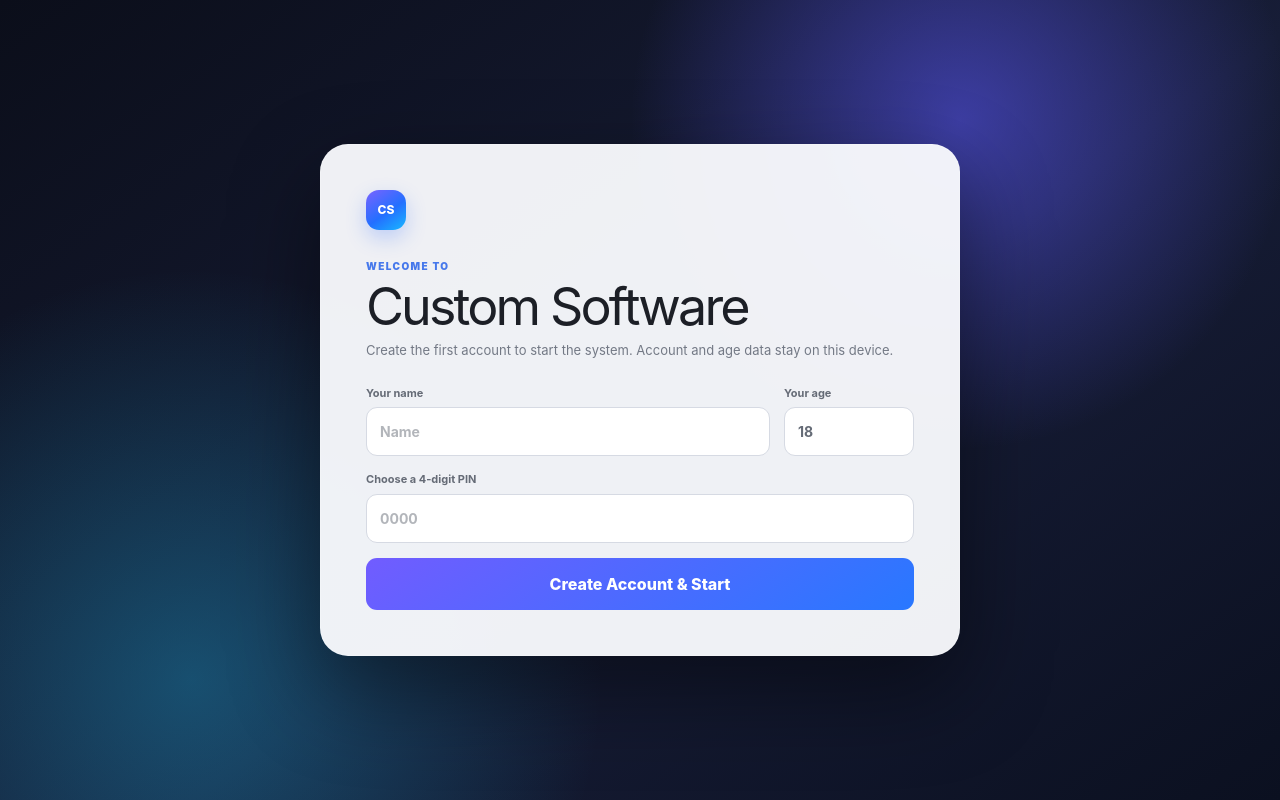
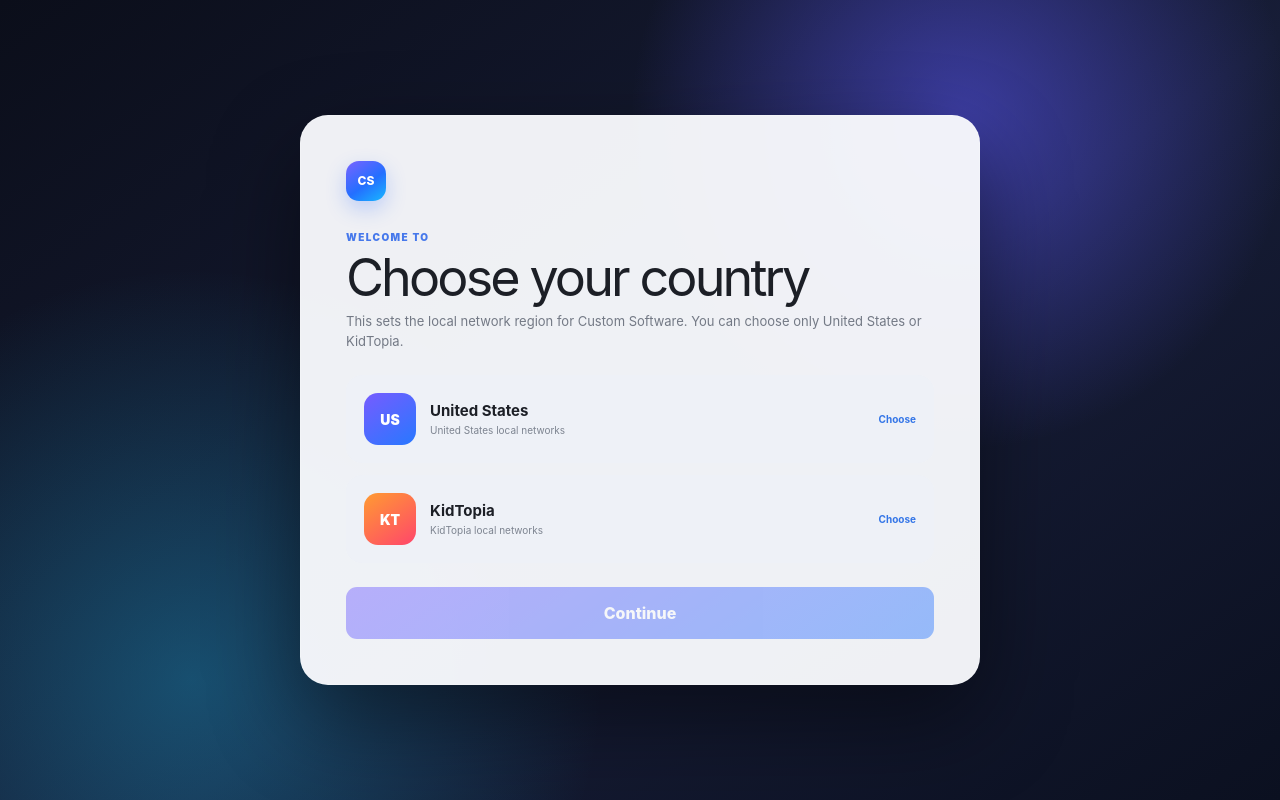
Before and after one commit to MrAwesomePro1/custom-software, a Next.js app: page / in a window 1280 px wide. Built offline with nearby package versions, Linux system fonts and the light colour scheme.

Commit message:
Add country setup and Wi-Fi network settings

```diff
--- a/app/layout.tsx
+++ b/app/layout.tsx
@@ -6,6 +6,7 @@ import "./functional-apps.css";
 import "./social-settings.css";
 import "./accounts-wallet.css";
 import "./software-viders.css";
+import "./wifi-country.css";
 
 export async function generateMetadata(): Promise<Metadata> {
   const requestHeaders = await headers();
--- a/app/page.tsx
+++ b/app/page.tsx
@@ -126,6 +126,7 @@ export default function Home() {
   const [familyState, setFamilyState] = useState<FamilyState | null>(null);
   const [familyReady, setFamilyReady] = useState(false);
   const [signedIn, setSignedIn] = useState(false);
+  const [country, setCountry] = useState("");
   const [now, setNow] = useState(new Date());
   const [newApp, setNewApp] = useState({ name: "", icon: "🚀", category: "Utilities", description: "", color: "#6c5ce7" });
 
@@ -177,6 +178,7 @@ export default function Home() {
     try {
       const saved = localStorage.getItem("cs-family-state");
       if (saved) setFamilyState(JSON.parse(saved));
+      setCountry(localStorage.getItem("cs-country") || "");
       setSignedIn(sessionStorage.getItem("cs-account-session") === "active");
     } catch { /* show account setup */ }
     setFamilyReady(true);
@@ -279,6 +281,7 @@ export default function Home() {
   } as React.CSSProperties;
 
   if (!familyReady) return <div className="account-loading"><span className="brand-mark">CS</span><p>Starting Custom Software...</p></div>;
+  if (!country) return <CountrySetup onComplete={(choice) => { localStorage.setItem("cs-country", choice); setCountry(choice); }} />;
   if (!familyState) return <AccountSetup onComplete={(next) => { updateFamilyState(next); sessionStorage.setItem("cs-account-session", "active"); setSignedIn(true); }} />;
   if (!signedIn) return <AccountLogin state={familyState} onSuccess={(next) => { updateFamilyState(next); sessionStorage.setItem("cs-account-session", "active"); setSignedIn(true); }} />;
 
@@ -393,6 +396,11 @@ export default function Home() {
       {installHelp && <div className="install-help-layer" role="dialog" aria-modal="true" aria-label="Install Custom Software"><div className="install-help-card"><button className="install-close" type="button" onClick={() => setInstallHelp(false)} aria-label="Close">×</button><span className="brand-mark">CS</span><h2>Install Custom Software</h2><p><strong>iPhone or iPad</strong>Tap the Share button in Safari, then choose <b>Add to Home Screen</b>.</p><p><strong>Nitro V 15</strong>Open this page in Chrome or Edge, then choose <b>Install Custom Software</b> from the address bar or browser menu.</p><button type="button" onClick={() => setInstallHelp(false)}>Got it</button></div></div>}
     </main>
   );
+}
+
+function CountrySetup({ onComplete }: { onComplete: (country: string) => void }) {
+  const [selected, setSelected] = useState("");
+  return <main className="account-setup country-setup"><div className="account-panel"><span className="brand-mark">CS</span><div className="setup-heading"><small>WELCOME TO</small><h1>Choose your country</h1><p>This sets the local network region for Custom Software. You can choose only United States or KidTopia.</p></div><div className="country-options"><button className={selected === "United States" ? "selected" : ""} type="button" onClick={() => setSelected("United States")}><span>US</span><div><strong>United States</strong><small>United States local networks</small></div><b>{selected === "United States" ? "Selected" : "Choose"}</b></button><button className={selected === "KidTopia" ? "selected" : ""} type="button" onClick={() => setSelected("KidTopia")}><span>KT</span><div><strong>KidTopia</strong><small>KidTopia local networks</small></div><b>{selected === "KidTopia" ? "Selected" : "Choose"}</b></button></div><button className="setup-submit country-continue" type="button" disabled={!selected} onClick={() => onComplete(selected)}>Continue</button></div></main>;
 }
 
 function AccountSetup({ onComplete }: { onComplete: (state: FamilyState) => void }) {
@@ -572,6 +580,8 @@ function InteractiveSettings({ wallpaper, chooseWallpaper, device, onClose }: {
   const [softwareVersion, setSoftwareVersion] = useState("1.0.4");
   const [updating, setUpdating] = useState(false);
   const [updateMessage, setUpdateMessage] = useState("");
+  const [country, setCountry] = useState("United States");
+  const [wifi, setWifi] = useState({ enabled: true, hotspot: false, connected: "" });
 
   useEffect(() => {
     try {
@@ -580,6 +590,9 @@ function InteractiveSettings({ wallpaper, chooseWallpaper, device, onClose }: {
       const savedWallet = localStorage.getItem("cs-awesome-wallet");
       if (savedWallet) setWallet(JSON.parse(savedWallet));
       setSoftwareVersion(localStorage.getItem("cs-software-version") || "1.0.4");
+      setCountry(localStorage.getItem("cs-country") || "United States");
+      const savedWifi = localStorage.getItem("cs-wifi");
+      if (savedWifi) setWifi({ enabled: true, hotspot: false, connected: "", ...JSON.parse(savedWifi) });
     } catch { /* keep defaults */ }
   // Settings are loaded once when the app opens.
   // eslint-disable-next-line react-hooks/exhaustive-deps
@@ -619,11 +632,23 @@ function InteractiveSettings({ wallpaper, chooseWallpaper, device, onClose }: {
       setUpdating(false);
     }
   };
+  const saveWifi = (next: typeof wifi) => { setWifi(next); localStorage.setItem("cs-wifi", JSON.stringify(next)); };
+  const localNetworks = country === "KidTopia" ? ["KidTopia Local", "KidTopia Family", "KT Community"] : ["Home Network", "Community Wi-Fi", "Custom Local"];
+  const toggleWifi = () => saveWifi({ ...wifi, enabled: !wifi.enabled, connected: wifi.enabled ? "" : wifi.connected });
+  const toggleHotspot = () => {
+    if (!wallet.cellular || device.family !== "phone") return;
+    saveWifi({ ...wifi, hotspot: !wifi.hotspot });
+  };
+  const connectNetwork = (network: string) => {
+    if (!wifi.enabled) return;
+    saveWifi({ ...wifi, connected: wifi.connected === network ? "" : network });
+  };
 
   return <div className="app-window settings-window interactive-settings"><AppHeader title="Settings" onClose={onClose} />
     <div className="settings-scroll"><h2>Settings</h2>
       <div className="profile-card"><span>CS</span><div><input value={deviceName} onChange={(event) => rename(event.target.value)} aria-label="Device name" /><small>{device.name} • Custom Software 1.0</small></div><b>✓</b></div>
       <section><h3>Wallpaper</h3><div className="wallpaper-picker">{WALLPAPERS.map((choice) => <button key={choice} className={`${choice} ${wallpaper === choice ? "selected" : ""}`} type="button" onClick={() => chooseWallpaper(choice)} aria-label={`Choose ${choice}`}><span>✓</span></button>)}</div></section>
+      <section className="wifi-settings"><div className="wifi-heading"><div><span>Wi-Fi</span><small>{wifi.enabled ? (wifi.connected || "On") : "Off"}</small></div><button className={`wifi-master ${wifi.enabled ? "on" : ""}`} type="button" onClick={toggleWifi} aria-label="Toggle Wi-Fi"><i /></button></div><div className={`hotspot-card ${wifi.hotspot ? "active" : ""}`}><div><span>H</span><div><strong>Cellular Hotspot</strong><small>{device.family !== "phone" ? "Choose an iPhone profile" : wallet.cellular ? (wifi.hotspot ? "Cellular Wi-Fi is sharing" : "Share cellular as Wi-Fi") : "Activate Custom Cellular first"}</small></div></div><button type="button" disabled={device.family !== "phone" || !wallet.cellular} onClick={toggleHotspot}>{wifi.hotspot ? "Turn Off" : "Turn On"}</button></div><div className="local-networks"><div><h3>Local Networks</h3><small>{country}</small></div>{localNetworks.map((network, index) => <button className={wifi.connected === network ? "connected" : ""} type="button" disabled={!wifi.enabled} key={network} onClick={() => connectNetwork(network)}><span>{index === 0 ? "|||" : index === 1 ? "||" : "|"}</span><div><strong>{network}</strong><small>{wifi.connected === network ? "Connected" : "Local Wi-Fi network"}</small></div><b>{wifi.connected === network ? "✓" : "›"}</b></button>)}</div></section>
       <section className="cellular-settings"><div className="coin-wallet"><span>AD</span><div><small>AWESOME DEVELOPMENT COINS</small><strong>{wallet.balance.toFixed(2)}</strong></div></div>{device.family === "phone" ? <div className="cellular-plan"><div><span>📶</span><div><strong>Custom Cellular</strong><small>{wallet.cellular ? "Active • Unlimited virtual data" : "Cellular service for this iPhone"}</small></div></div>{wallet.cellular ? <b>ACTIVE</b> : <button type="button" onClick={activateCellular}>Pay 74.99 Coins</button>}</div> : <p className="iphone-only-note">Custom Cellular is available when an iPhone profile is selected.</p>}{purchaseMessage && <small className="purchase-message">{purchaseMessage}</small>}</section>
       <section className="settings-list toggle-settings">
         <SettingToggle icon="🔔" title="Notifications" detail="App alerts and banners" enabled={preferences.notifications} onToggle={() => toggle("notifications")} />
@@ -634,7 +659,7 @@ function InteractiveSettings({ wallpaper, chooseWallpaper, device, onClose }: {
         <SettingToggle icon="↻" title="Automatic Updates" detail="Keep Custom Software current" enabled={preferences.autoUpdates} onToggle={() => toggle("autoUpdates")} />
       </section>
       <section className="software-update"><div><span>CS</span><div><small>SOFTWARE UPDATE</small><strong>Custom Software {softwareVersion}</strong><p>Security, app, and device-profile improvements.</p></div></div><button type="button" disabled={updating} onClick={checkForUpdate}>{updating ? "Checking..." : "Check & Install Update"}</button>{updateMessage && <small className="update-message">{updateMessage}</small>}</section>
-      <section className="settings-about"><h3>About</h3><p><span>Software Version</span><strong>{softwareVersion}</strong></p><p><span>Device Profile</span><strong>{device.name}</strong></p><p><span>Storage</span><strong>On-device</strong></p></section>
+      <section className="settings-about"><h3>About</h3><p><span>Software Version</span><strong>{softwareVersion}</strong></p><p><span>Device Profile</span><strong>{device.name}</strong></p><p><span>Country</span><strong>{country}</strong></p><p><span>Storage</span><strong>On-device</strong></p></section>
     </div>
   </div>;
 }
--- /dev/null
+++ b/app/wifi-country.css
@@ -0,0 +1,17 @@
+.country-setup .account-panel{width:min(94vw,680px)}
+.country-options{display:grid;gap:12px;margin:24px 0}
+.country-options>button{width:100%;padding:16px;display:grid;grid-template-columns:auto 1fr auto;align-items:center;gap:14px;border:2px solid transparent;border-radius:16px;background:#eef1f7;text-align:left;cursor:pointer}
+.country-options>button.selected{border-color:#347cf2;background:#e8f0ff;box-shadow:0 8px 22px rgba(41,105,220,.13)}
+.country-options>button>span{width:52px;aspect-ratio:1;display:grid;place-items:center;border-radius:14px;color:white;background:linear-gradient(145deg,#765cff,#2878ff);font-size:14px;font-weight:900}
+.country-options>button:nth-child(2)>span{background:linear-gradient(145deg,#ff9b32,#ff466b)}
+.country-options>button div{display:grid}.country-options strong{font-size:15px}.country-options small{color:#7d8490;font-size:10px}.country-options b{color:#3375e7;font-size:10px}
+.country-continue{width:100%}.country-continue:disabled{opacity:.45;cursor:not-allowed}
+
+.wifi-settings{overflow:hidden;border-radius:15px;background:#f6f8fc;box-shadow:0 6px 18px rgba(30,45,80,.07)}
+.wifi-heading{padding:4%;display:flex;align-items:center;justify-content:space-between;background:white}
+.wifi-heading>div{display:grid}.wifi-heading span{font-size:clamp(13px,2vw,22px);font-weight:850}.wifi-heading small{color:#7c838e;font-size:clamp(6px,.85vw,9px)}
+.wifi-master{position:relative;width:clamp(35px,5.5vw,56px);height:clamp(20px,3vw,31px);border:0;border-radius:999px;background:#c7ccd4;cursor:pointer;transition:.2s}.wifi-master i{position:absolute;left:3px;top:3px;height:calc(100% - 6px);aspect-ratio:1;border-radius:50%;background:white;box-shadow:0 1px 4px rgba(0,0,0,.25);transition:.2s}.wifi-master.on{background:#2ecc70}.wifi-master.on i{left:calc(100% - (100% - 6px) - 3px);transform:translateX(calc(100% - 6px))}
+.hotspot-card{margin:3%;padding:3%;display:flex;align-items:center;justify-content:space-between;gap:3%;border-radius:12px;color:white;background:linear-gradient(145deg,#315aa3,#253e76)}.hotspot-card.active{background:linear-gradient(145deg,#126dc4,#18a5d2)}.hotspot-card>div{min-width:0;display:flex;align-items:center;gap:10px}.hotspot-card>div>span{width:clamp(30px,5vw,50px);aspect-ratio:1;display:grid;place-items:center;border-radius:50%;color:#173966;background:#93d9ff;font-weight:900}.hotspot-card>div>div{display:grid}.hotspot-card strong{font-size:clamp(8px,1.2vw,14px)}.hotspot-card small{color:#c4d5ed;font-size:clamp(6px,.8vw,9px)}.hotspot-card>button{padding:7px 10px;border:0;border-radius:999px;color:#173966;background:#a2dcff;font-size:clamp(6px,.8vw,9px);font-weight:850;white-space:nowrap;cursor:pointer}.hotspot-card>button:disabled{opacity:.45;cursor:not-allowed}
+.local-networks{padding:0 3% 3%}.local-networks>div{padding:2% 1%;display:flex;align-items:center;justify-content:space-between}.local-networks h3{margin:0;color:#6f7681;font-size:clamp(7px,1vw,11px);text-transform:uppercase}.local-networks>div>small{color:#8b929d;font-size:clamp(6px,.8vw,9px)}.local-networks>button{width:100%;padding:3%;display:grid;grid-template-columns:auto 1fr auto;align-items:center;gap:3%;border:0;border-top:1px solid #e0e4eb;background:white;text-align:left;cursor:pointer}.local-networks>button:first-of-type{border-radius:11px 11px 0 0}.local-networks>button:last-of-type{border-radius:0 0 11px 11px}.local-networks>button:disabled{opacity:.45;cursor:not-allowed}.local-networks>button>span{color:#327cec;font-size:9px;letter-spacing:-2px;transform:rotate(180deg)}.local-networks>button div{display:grid}.local-networks strong{font-size:clamp(8px,1.1vw,13px)}.local-networks small{color:#858c97;font-size:clamp(6px,.8vw,9px)}.local-networks>button>b{color:#8a919c}.local-networks>button.connected{background:#edf5ff}.local-networks>button.connected>b{color:#2778ed}
+
+@media(max-width:700px){.country-options>button{padding:12px}.country-options>button>span{width:44px}.wifi-settings{border-radius:12px}}
--- a/public/sw.js
+++ b/public/sw.js
@@ -1,4 +1,4 @@
-const CACHE = "custom-software-v5";
+const CACHE = "custom-software-v6";
 const CORE = ["/", "/manifest.webmanifest", "/icon-192.png", "/icon-512.png"];
 
 self.addEventListener("install", (event) => {
```
